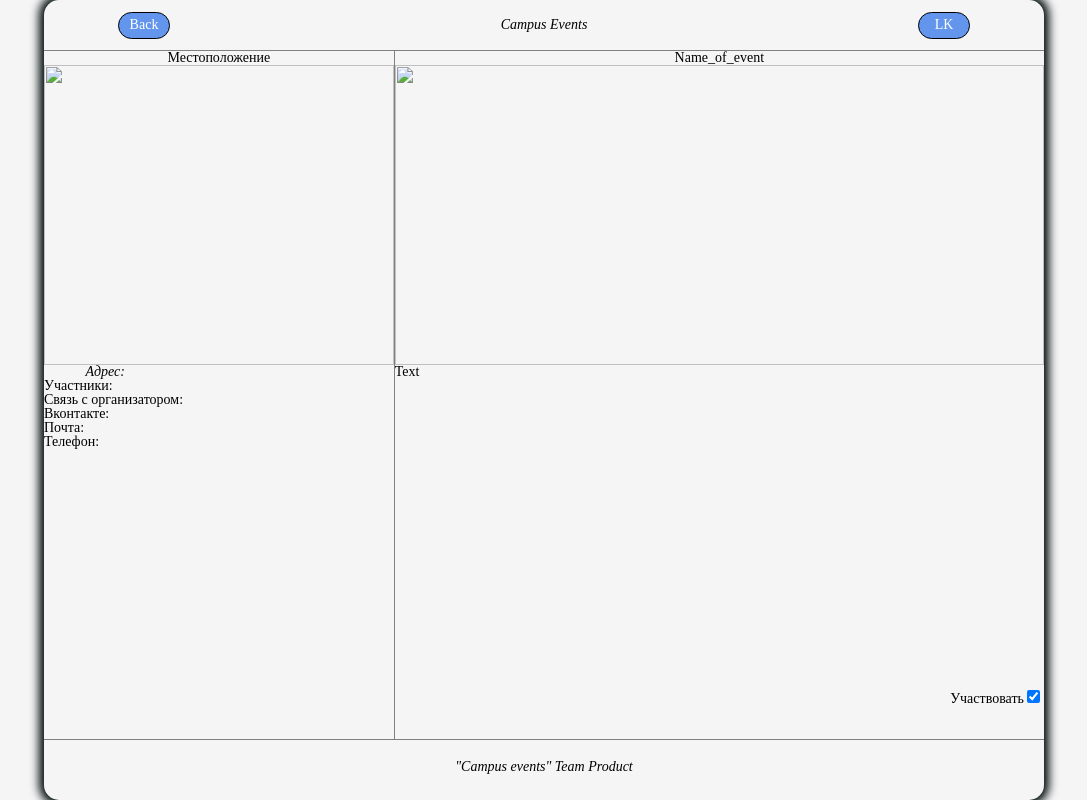
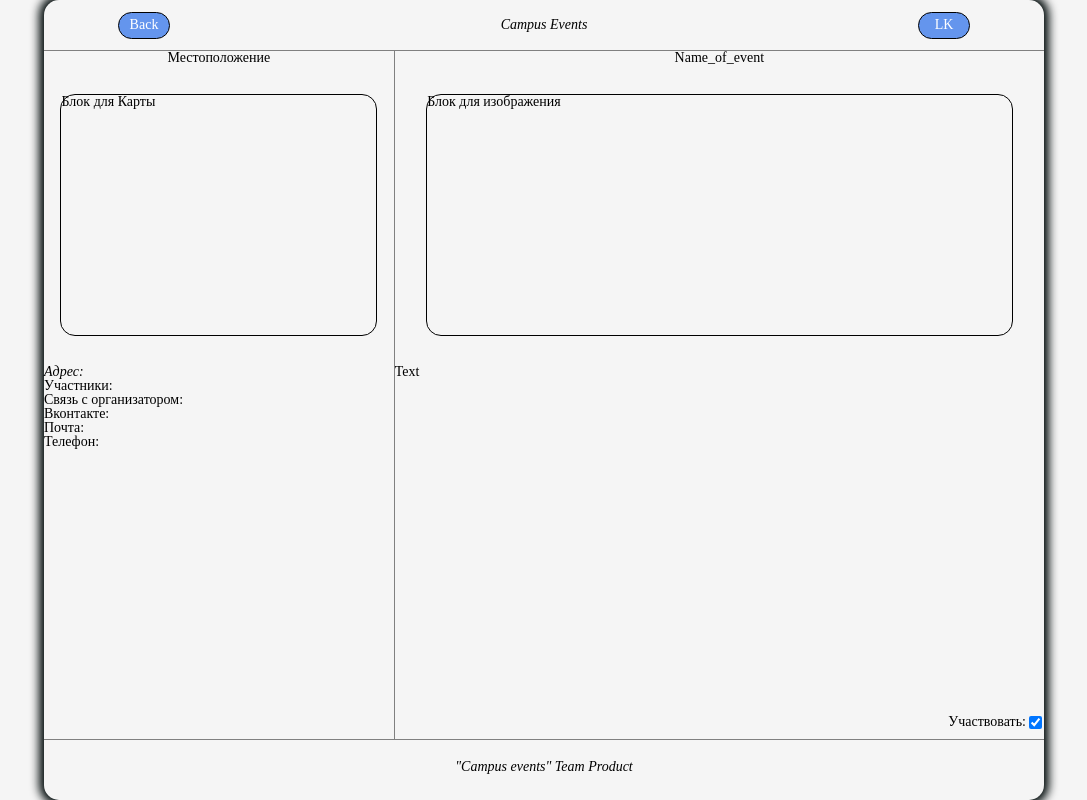
Before and after one commit to sause13b/Campus-events, a Django app: template templates/formofevent/form_of_event.html in a window 1280 px wide. Shown: the whole page, without its empty margins (96-1183 px from the left). Run offline with Django 3.2, Linux system fonts and the light colour scheme; the template is opened without the code that fills it, so the values that code supplies are empty.

Commit message:
Some EventForm changes

```diff
--- a/templates/formofevent/form_of_event.html
+++ b/templates/formofevent/form_of_event.html
@@ -141,10 +141,22 @@
             align-self: center;
             text-align: center;
             width: 35%;
-
+        }
+        .left_img_container{
+            display: flex;
+            justify-content: space-evenly;
+            align-items: center;
+            width: 100%;
+            height: 300px;
+        }
+        .left_img{
+            margin: auto;
+            height: 80%;
+            width: 90%;
+            border-radius: 15px;
+            border: 1px solid black;
         }
         .address_container{
-            text-align: center;
             width: 35%;
         }
 
@@ -158,15 +170,32 @@
             text-align: center;
             align-self: center;
         }
+        .right_img_container{
+            display: flex;
+            justify-content: space-evenly;
+            align-items: center;
+            width: 100%;
+            min-height: 300px;
+        }
+        .right_img{
+            margin: auto;
+            height: 80%;
+            width: 90%;
+            border-radius: 15px;
+            border: 1px solid black;
+        }
         .main_text_container{
             width: 100%;
             height: 100%;
         }
         .member_button_container{
+            display: flex;
+            align-items: center;
             align-self: flex-end;
+            justify-content: space-around;
             text-align: center;
             width: 15%;
-            height: 15%;
+            height: 10%;
         }
         footer{
             position: absolute;
@@ -206,7 +235,9 @@
                         <p>Местоположение</p>
                     </div>
                     <div class="left_img_container">
-                        <img src="#" width="100%" height="300px">
+                        <div class="left_img">
+                            Блок для Карты
+                        </div>
                     </div>
                     <div class="left_text_container">
                         <div class="address_container">
@@ -234,14 +265,16 @@
                         <p>Name_of_event</p>
                     </div>
                     <div class="right_img_container">
-                        <img src="#" width="100%" height="300px">
+                        <div class="right_img">
+                            Блок для изображения
+                        </div>
                     </div>
                     <div class="main_text_container">
                         <p>
                             Text
                         </p>
                     </div>
-                    <label class="member_button_container">Участвовать
+                    <label class="member_button_container">Участвовать:
                         <input type="checkbox" checked="checked">
                     </label>
                 </div>
```
